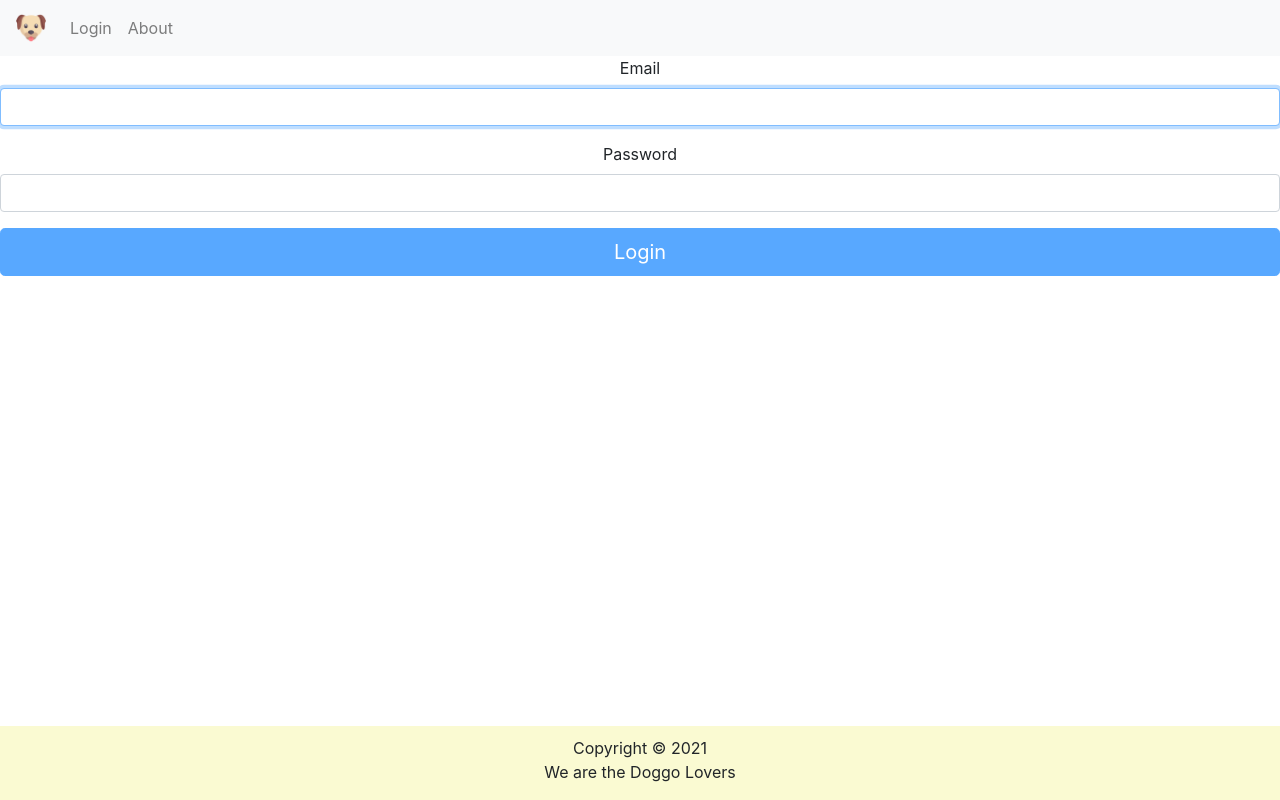
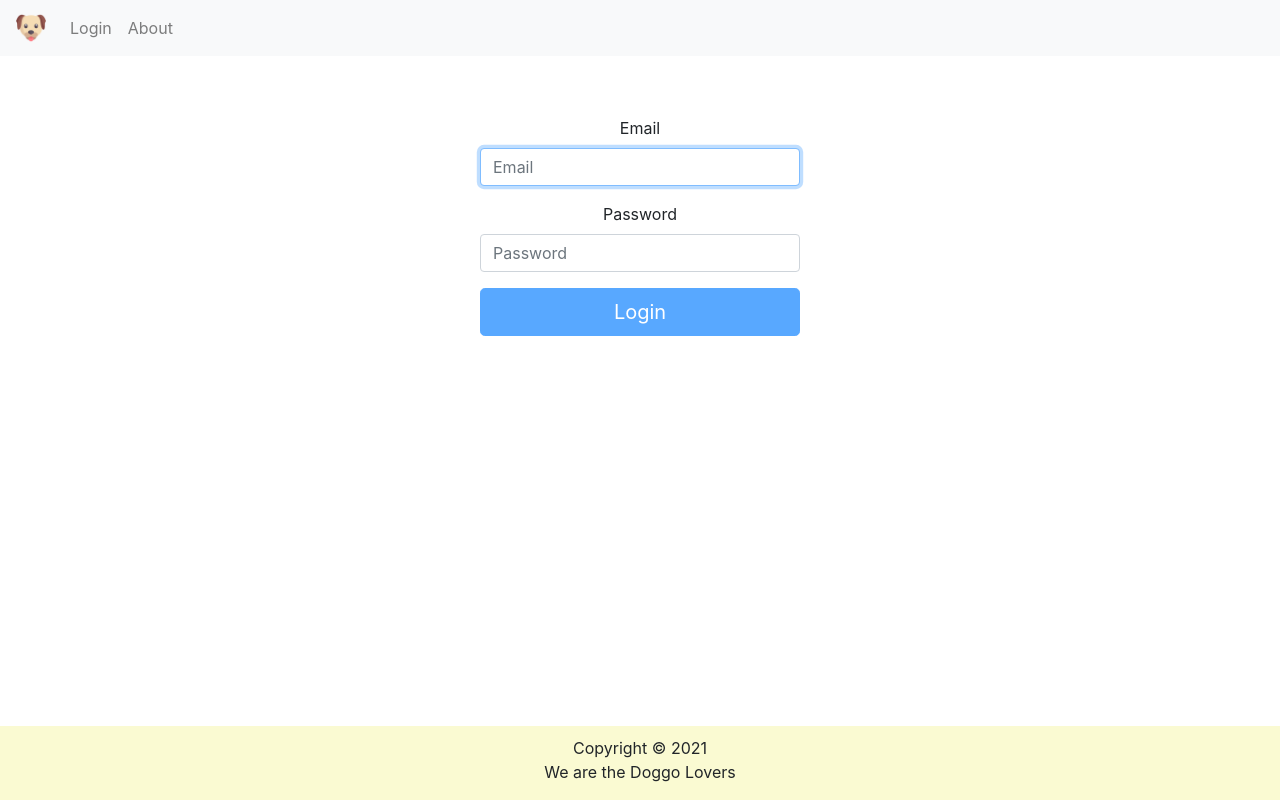
Before and after one commit to jchua24/pinder, a React (Create React App) app in the folder pet-adoption/: page /login in a window 1280 px wide. Built offline with nearby package versions, Linux system fonts and the light colour scheme.

Commit message:
added about us component and improve stlying of login

```diff
--- a/pet-adoption/src/App.js
+++ b/pet-adoption/src/App.js
@@ -9,10 +9,11 @@ import "./App.css";
 
 import "./components/Footer/Footer"
 import Footer from "./components/Footer/Footer";
-import Login from "./components/Login";
+import Login from "./components/Login/Login";
 import Intro from "./components/Intro";
 import Navigation from "./components/Navigation";
 import SignUp from "./components/SignUp";
+import About from "./components/About";
 
 class App extends React.Component {
   render(){
@@ -30,6 +31,9 @@ class App extends React.Component {
             <Route path="/signup">
               <SignUp />
             </Route>
+            <Route path="/about">
+              <About />
+            </Route>
           </Switch>
           <Footer/>
         </Router>
--- /dev/null
+++ b/pet-adoption/src/components/About.js
@@ -0,0 +1,17 @@
+import React from "react";
+
+class About extends React.Component{
+    constructor(){
+        super();
+    }
+    render(){
+       return (
+           <div className="about">
+            <h1>This page will be about us!</h1>
+            <h3>Made by Parsa, Bamdad, Jim, and Joshua :)</h3>
+           </div>
+       );
+    }
+}
+
+export default About;
--- /dev/null
+++ b/pet-adoption/src/components/Login/Login.css
@@ -0,0 +1,10 @@
+@media all and (min-width: 480px) {
+    .Login {
+      padding: 60px 0;
+    }
+
+    .Login form {
+      margin: 0 auto;
+      max-width: 320px;
+    }
+}
--- a/pet-adoption/src/components/Login.js
+++ b/pet-adoption/src/components/Login/Login.js
@@ -1,6 +1,8 @@
 import React from "react";
 
 import {Form, Button} from "react-bootstrap";
+
+import "./Login.css";
 
 class Login extends React.Component{
   constructor(props) {
@@ -20,20 +22,22 @@ class Login extends React.Component{
     return (
         <div className = "Login">
             <Form onSubmit={this.handleSubmit}>
-                <Form.Group size="lg" controlId="email">
+                <Form.Group size="lg" controlId="formGroupEmail">
                     <Form.Label>Email</Form.Label>
                     <Form.Control
                         autoFocus
                         type="email"
+                        placeholder="Email"
                         value={this.state.email}
                         onChange={(e) => this.setState({email: e.target.value})}
                     />
                 </Form.Group>
-                <Form.Group size="lg" controlId="password">
+                <Form.Group size="lg" controlId="formGroupPassword">
                     <Form.Label>Password</Form.Label>
                     <Form.Control
                         type="password"
                         value={this.state.password}
+                        placeholder="Password"
                         onChange={(e) => this.setState({password: e.target.value})}
                     />
                 </Form.Group>
```
